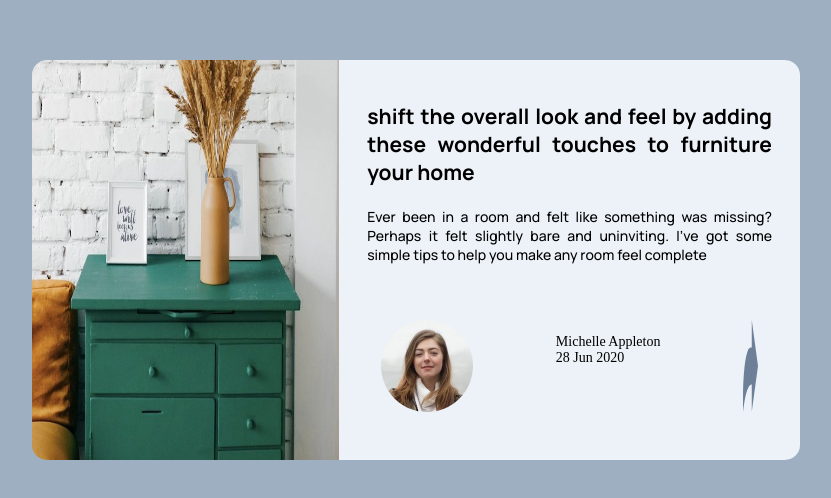
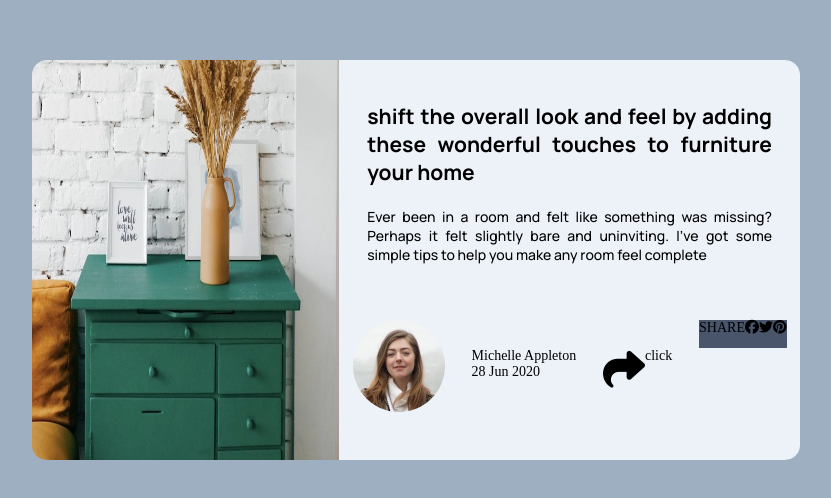
Before and after one commit to PrinceAcquahDarko/article_preview_component, a plain HTML site: page index.html in a window 1280 px wide. Shown: the part 140-638 px from the top of the page, without its empty margins (224-1055 px from the left). Drawn offline with Linux system fonts and the light colour scheme.

Commit message:
half-way throug

```diff
--- a/index.html
+++ b/index.html
@@ -5,6 +5,7 @@
 	<meta name="viewport" content="width=device-width, initial-scale=1.0 maximum-scale=1.0 user-scalable=0">
 	<link href="https://fonts.googleapis.com/css2?family=Manrope:wght@500;700&display=swap" rel="stylesheet">
 	<link rel="stylesheet" type="text/css" href="style.css">
+	<script src="https://kit.fontawesome.com/f9803fa777.js" crossorigin="anonymous"></script>
 	<title>aritcle</title>
 </head>
 <body>
@@ -30,15 +31,34 @@
 						<p>Michelle Appleton</p>
 						<p>28 Jun 2020</p>
 					</div>
-					<img class = "right" src="./images/icon-share.svg">
 
-					<div class="icons">
-						<img src="./images/icon-facebook.svg">
+					<div class="right">
 
-						<img class="pinterest" src="./images/icon-pinterest.svg">
-					<!-- <img src="./images/		favicon-32x32.png"> -->
-						<img src="./images/icon-twitter.svg">
+						<span><i class="fas fa-share fa-3x"></i></span>
+						<p>click</p>
 					</div>
+
+
+					<div class="ico">
+						<div class="justify">
+							<span>SHARE</span>
+							<span><i class="fab fa-facebook"></i></span>
+							<span><i class="fab fa-twitter"></i></span>
+							<span><i class="fab fa-pinterest"></i></span>
+
+						</div>
+
+					</div>
+
+<!-- 					HTMLUseful for copying and pasting into your HTML (Webfont with CSS or SVG with JS).<i class="fab fa-facebook"></i>
+Download SVGPerfect for when you want to use just one icon as a vector on the desktop or in your own icon workflow.
+HTMLUseful for copying and pasting into your HTML (Webfont with CSS or SVG with JS).<i class="fab fa-twitter"></i>
+Download SVGPerfect for when you want to use just one icon as a vector on the desktop or in your own icon workflow. -->
+<!--  class="fab fa-pinterest"></i> -->
+
+<!-- <i class="fas fa-share"></i>
+Download SVGPerfect for when you want to use just one icon as a vector on the desktop or in your own icon workflow.
+ -->
 				</div>
 			</footer>
 		</div>
--- a/script.js
+++ b/script.js
@@ -1,12 +1,10 @@
-var right = document.qeurySelector('.right');
+var right = document.querySelector('.right p');
 
-var icons = document.qeurySelector('.icons')
+var icons = document.querySelector('.ico');
 
 
 
 right.addEventListener('click', function(){
+	console.log('prince')
 	icons.classList.toggle('icons')
 })
-
-
-document.qweru
--- a/style.css
+++ b/style.css
@@ -63,6 +63,7 @@ footer{
 
 .icons{
 	display: none;
+
 }
 
 
@@ -81,6 +82,23 @@ footer div{
 }
 
 
+.justify{
+		display: flex;
+		flex-direction: row;
+
+		background: hsl(217, 19%, 35%);
+		height: 30%;
+
+
+	}
+
+/*.justify span{
+
+		margin-right: 1em;
+		margin-left: 1em;
+		text-align: center;
+}*/
+
 
 @media(min-width: 660px){
 	.container{
@@ -96,6 +114,14 @@ footer div{
 
 
 	}
+
+	.right{
+		float:right;
+		margin-top: 2em;
+
+	}
+
+
 
 	.imag{
 		width: 40%;
@@ -124,6 +150,9 @@ footer div{
 
 
 	}
+	.about{
+		margin-top: 2em;
+	}
 
 	main{
 		height: 60%;
@@ -143,10 +172,9 @@ footer div{
 		float:left;
 	}
 
-	.right{
-		float:right;
 
-	}
+
+
 }
 
 
```
